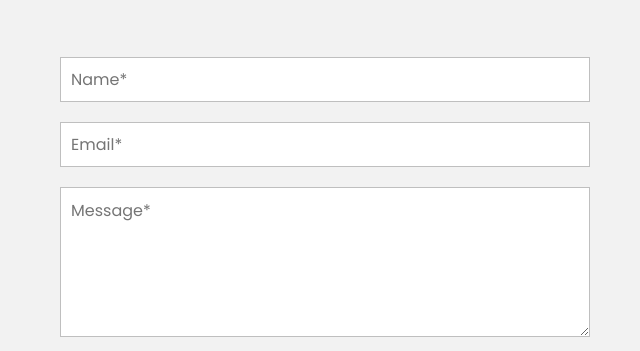
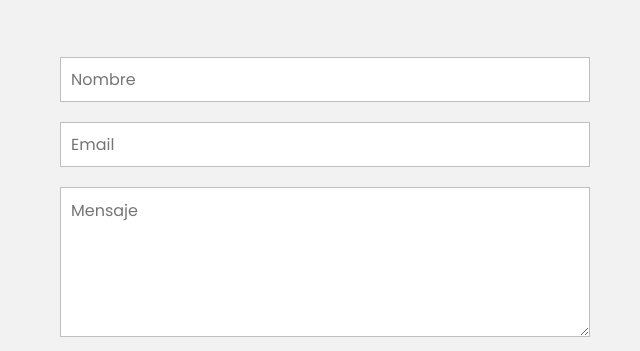
Before and after one commit to Tiranoexe/ambulanciasdemo, a plain HTML site: page index.html in a window 1280 px wide. Shown: the part 2715-3066 px from the top of the page, 640-1280 px from the left. Drawn offline with Linux system fonts and the light colour scheme.

Commit message:
Add files via upload

```diff
--- a/index.html
+++ b/index.html
@@ -136,9 +136,9 @@
         <div class="col form">
           <form action="https://formsubmit.co/exeolivera73@gmail.com" method="POST">
             <!-- 54821f9cfa2a15590ac7d97b416b8e6e -->
-            <input type="text" placeholder="Name*" required>
-            <input type="email" placeholder="Email*" required>
-            <textarea placeholder="Message*" required></textarea>
+            <input type="text" placeholder="Nombre" required name="name">
+            <input type="email" placeholder="Email" required name="email">
+            <textarea placeholder="Mensaje" required name="menssage"></textarea>
             <button id="submit" type="submit">Send Message</button>
           </form>
         </div>
```
